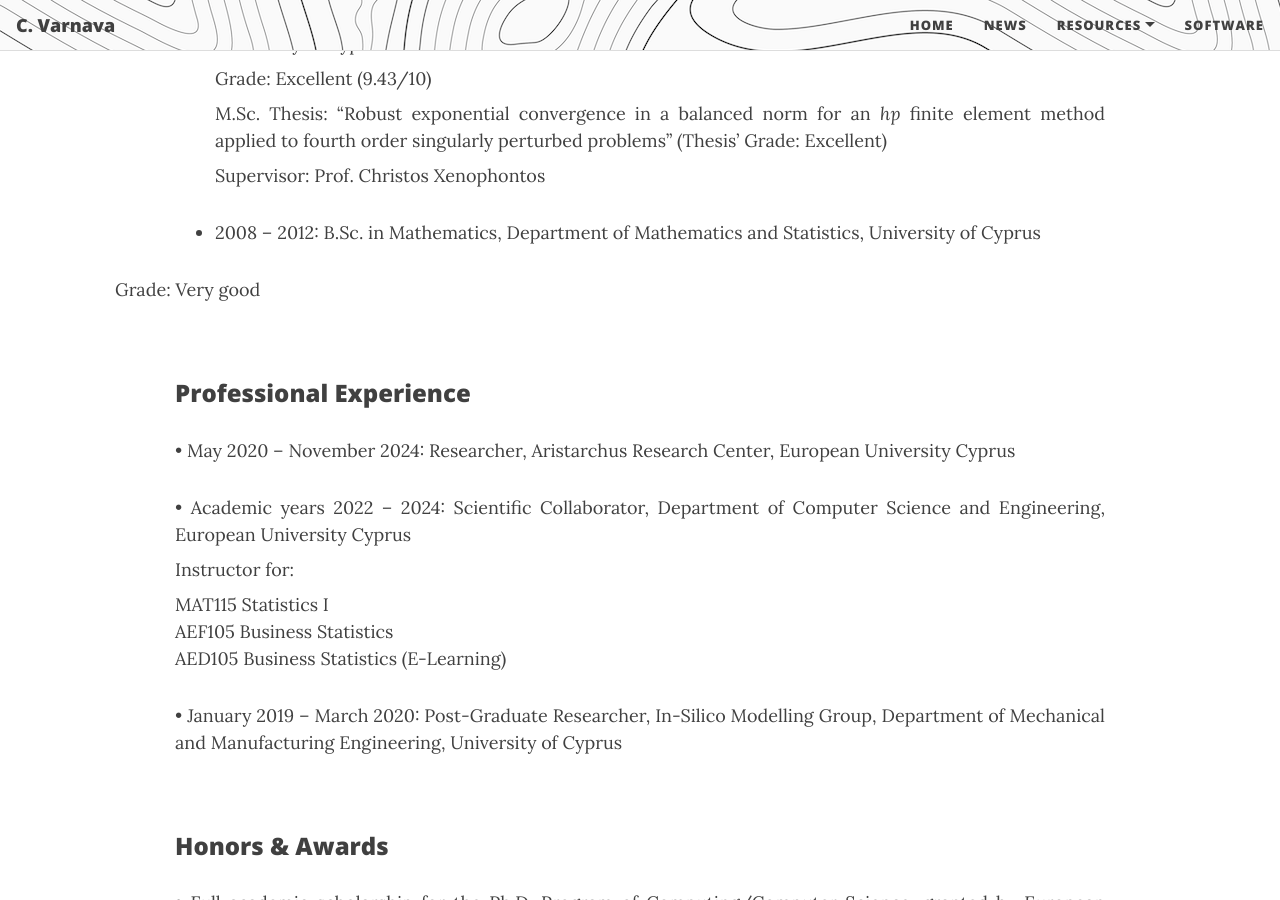
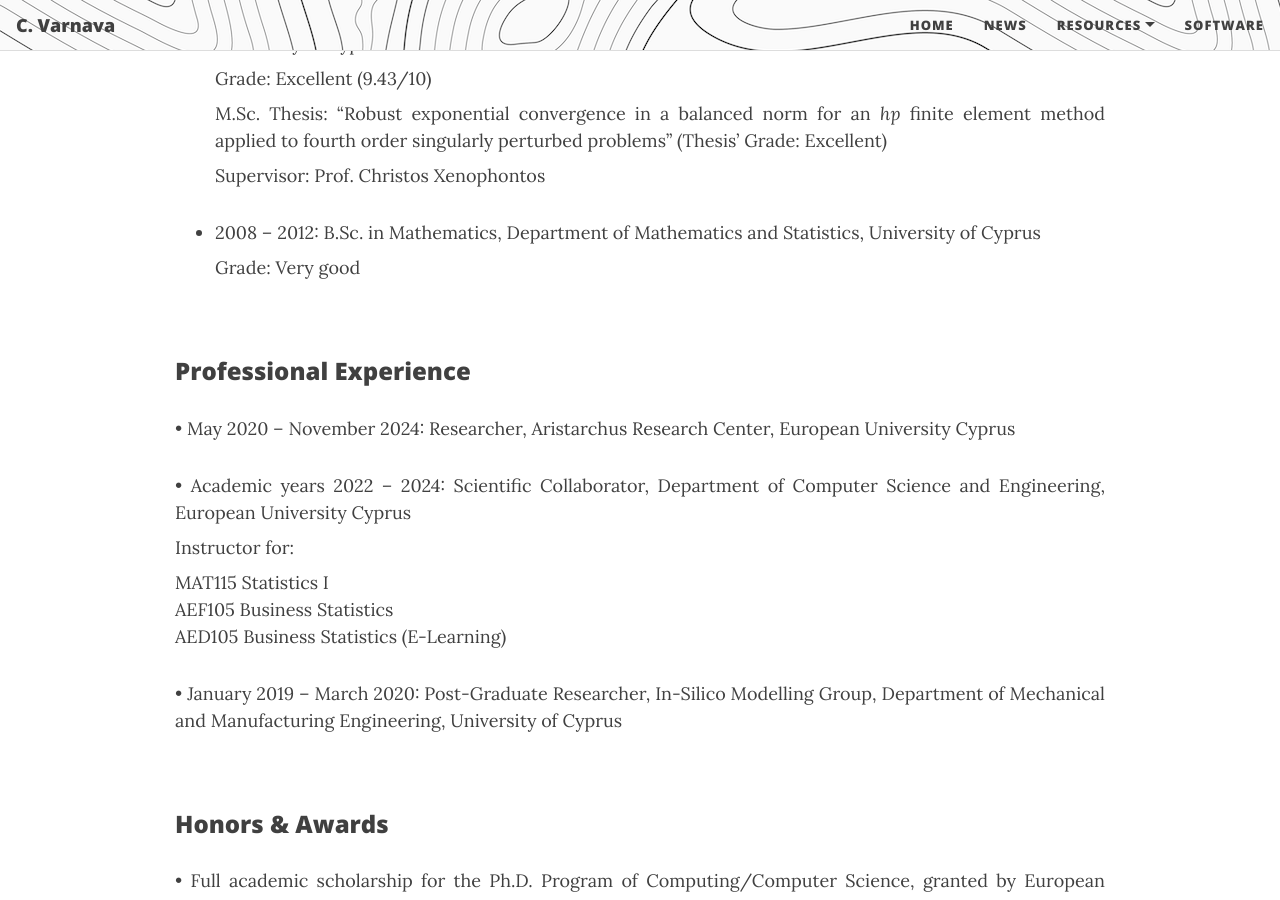
Before and after one commit to ch-var/ch-var.github.io, a Jekyll site: the page built from cv.html, in a window 1280 px wide and 900 px high, scrolled down 562 px. Built offline with Jekyll 4.4.1, drawn with Linux system fonts in a browser that asks for light colours; formulas are drawn with MathJax 3.

Commit message:
Update cv.html

```diff
--- a/cv.html
+++ b/cv.html
@@ -36,8 +36,8 @@ mathjax: true
 <p align='justify' style="margin-top: 0px;">Supervisor: Prof. Christos Xenophontos</p>
 </ul>
 <ul>
-<li class="responsive-margin" style="margin-bottom: 8px;">2008 – 2012: B.Sc. in Mathematics, Department of Mathematics and Statistics, University of Cyprus</p>
-<p style="margin-top: 0px;">Grade: Very good</p>
+<li class="responsive-margin" style="margin-bottom: 8px;">2008 – 2012: B.Sc. in Mathematics, Department of Mathematics and Statistics, University of Cyprus</li>
+<p align='justify' style="margin-top: 0px;">Grade: Very good</p>
 </ul>
 <br>
 <p style="font-family: var(--header-font); font-weight: 800; line-height: 1.1; font-size: 1.5rem; margin-top: 1.25rem;">Professional Experience</p>
```
